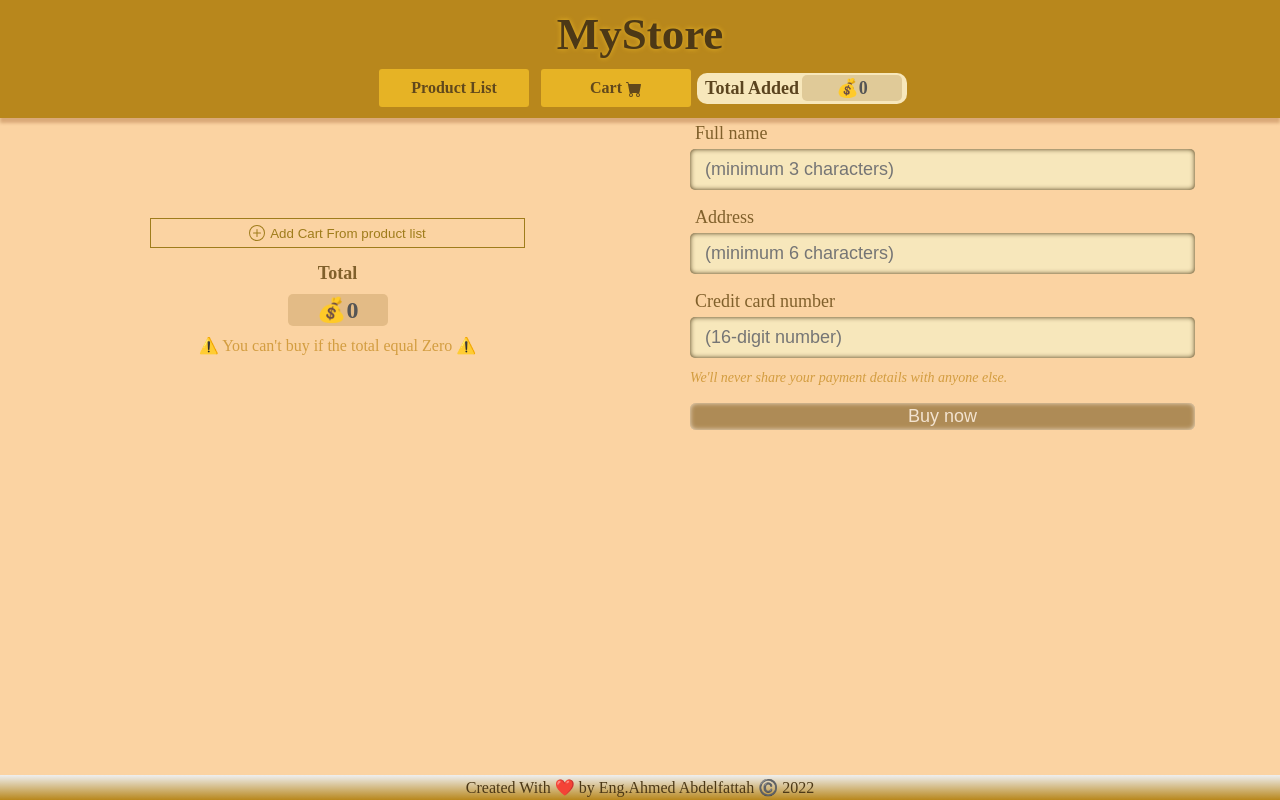
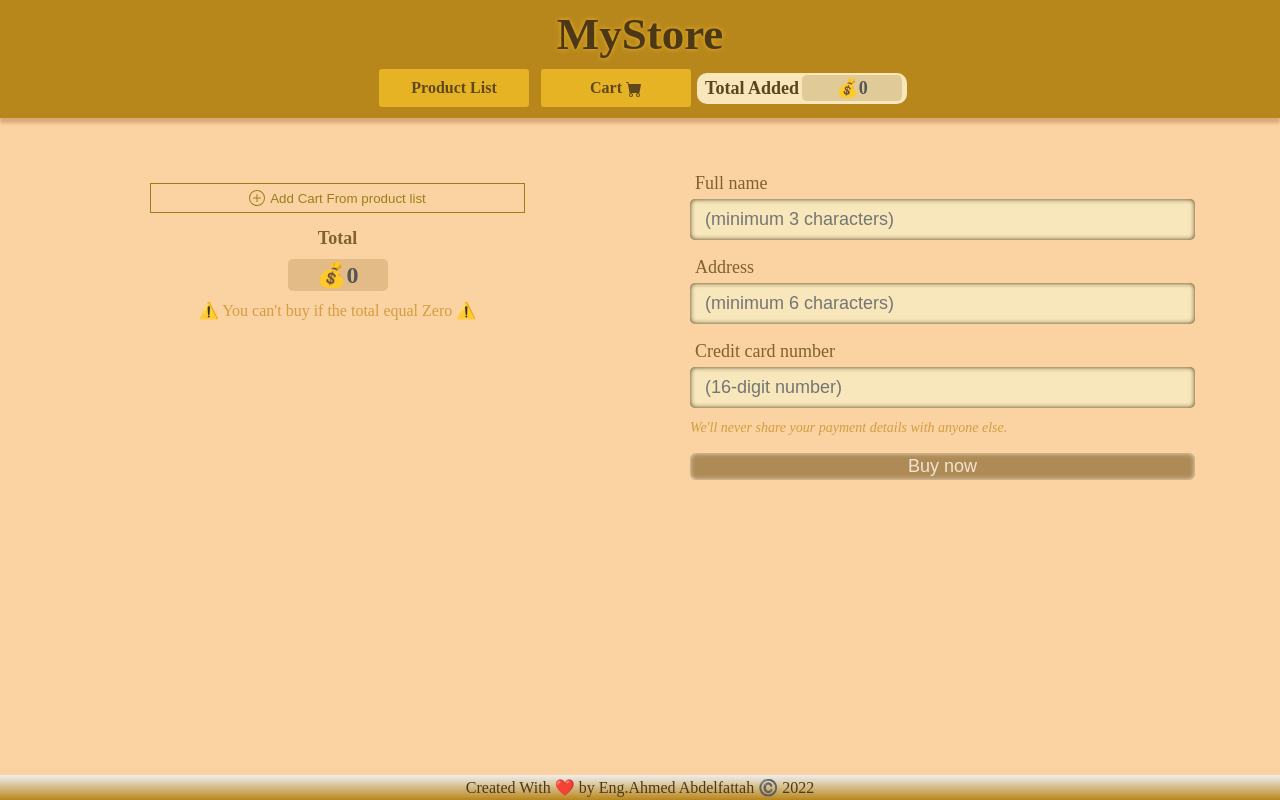
Before and after one commit to ENGAhmedAbdelfattah/myStore, an Angular app: page /cart in a window 1280 px wide. Built offline with nearby package versions, Linux system fonts and the light colour scheme.

Commit message:
edit some style in card-form component

```diff
--- a/src/app/components/cart/cart-form/cart-form.component.css
+++ b/src/app/components/cart/cart-form/cart-form.component.css
@@ -2,7 +2,7 @@
   display: flex;
   flex-direction: column;
   gap: 12px;
-  margin: 0px auto;
+  margin: 0 auto 50px;
   padding: 0 15px;
   min-width: fit-content;
 }
--- a/src/app/components/cart/cart.component.css
+++ b/src/app/components/cart/cart.component.css
@@ -1,11 +1,10 @@
 .cart-container {
   display: grid;
-  width: 100%;
   grid-template-columns: repeat(auto-fit, minmax(300px, 1fr));
   justify-content: center;
-  align-items: center;
-  align-content: center;
   gap: 70px;
+  margin-top: 50px;
+  width: 100%;
 }
 
 .cart {
@@ -42,6 +41,7 @@
 /* total  */
 .carts .total {
   text-align: center;
+  margin-bottom: 50px;
 }
 .carts .total h3 {
   color: #80602b;
```
